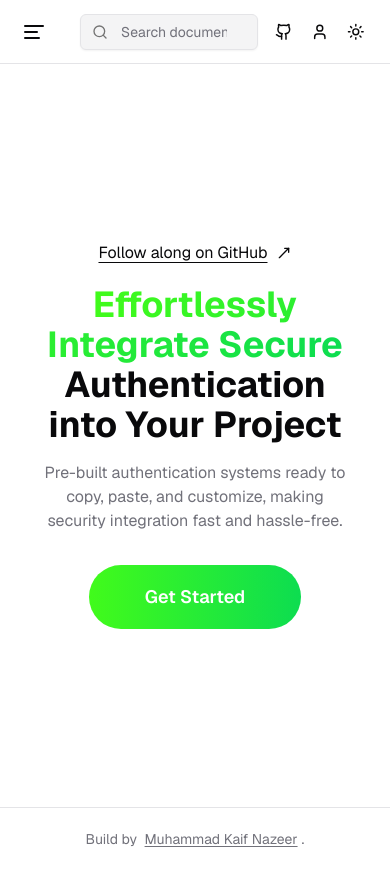
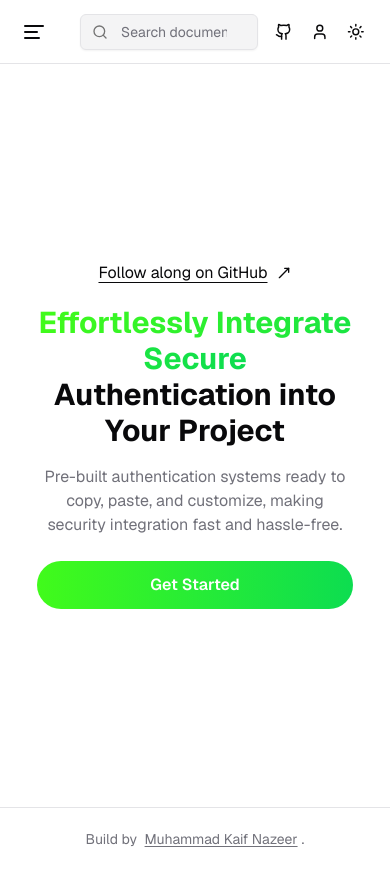
Before and after one commit to MuhammadKaifNazeer/EasyAuth, a Next.js app: page / in a window 390 px wide. Built offline with nearby package versions, Linux system fonts and the light colour scheme.

Commit message:
updated hero section

```diff
--- a/app/page.tsx
+++ b/app/page.tsx
@@ -16,19 +16,22 @@ export default function Home() {
           Follow along on GitHub{" "}
           <MoveUpRightIcon className="w-4 h-4 font-extrabold" />
         </Link>
-        <h1 className="text-4xl font-bold mb-4 sm:text-7xl">
+        <h1 className="text-3xl font-bold mb-4 sm:text-5xl lg:text-7xl">
           <span className="bg-clip-text text-transparent bg-gradient-to-r from-[#41FB1B] to-[#0DDD50]">
             Effortlessly Integrate Secure{" "}
           </span>{" "}
           Authentication into Your Project
         </h1>
-        <p className="mb-8 sm:text-xl max-w-[800px] text-muted-foreground">
+        <p className="mb-6 sm:mb-8 sm:text-lg lg:text-xl max-w-[800px] text-muted-foreground">
           Pre-built authentication systems ready to copy, paste, and customize,
           making security integration fast and hassle-free.
         </p>
-        <div className="flex flex-row items-center gap-5">
-          <Link href={`/docs/${page_routes[0].href}`}>
-            <Button className="bg-gradient-to-r from-[#41FB1B] to-[#0DDD50] text-white text-lg font-semibold px-14 py-8 rounded-full hover:shadow-xl transition duration-200">
+        <div className="flex flex-row items-center justify-center gap-5 w-full">
+          <Link
+            href={`/docs/${page_routes[0].href}`}
+            className="w-full sm:w-max"
+          >
+            <Button className="bg-gradient-to-r from-[#41FB1B] to-[#0DDD50] text-white text-md sm:text-lg lg:text-xl font-semibold px-10 sm:px-12 lg:px-14 py-6 sm:py-7 md:py-8 rounded-full hover:shadow-xl transition duration-200 w-full sm:w-max">
               Get Started
             </Button>
           </Link>
```
